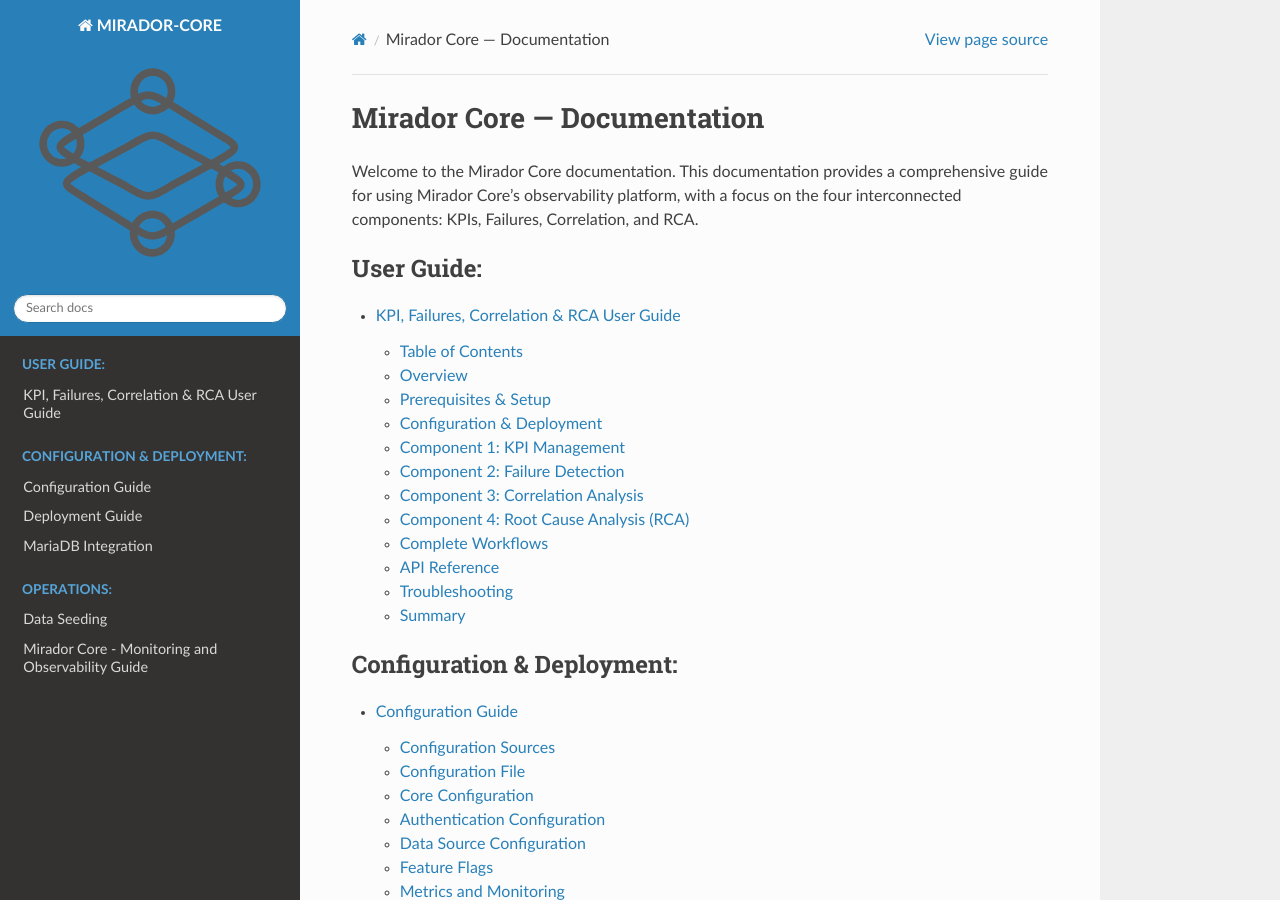
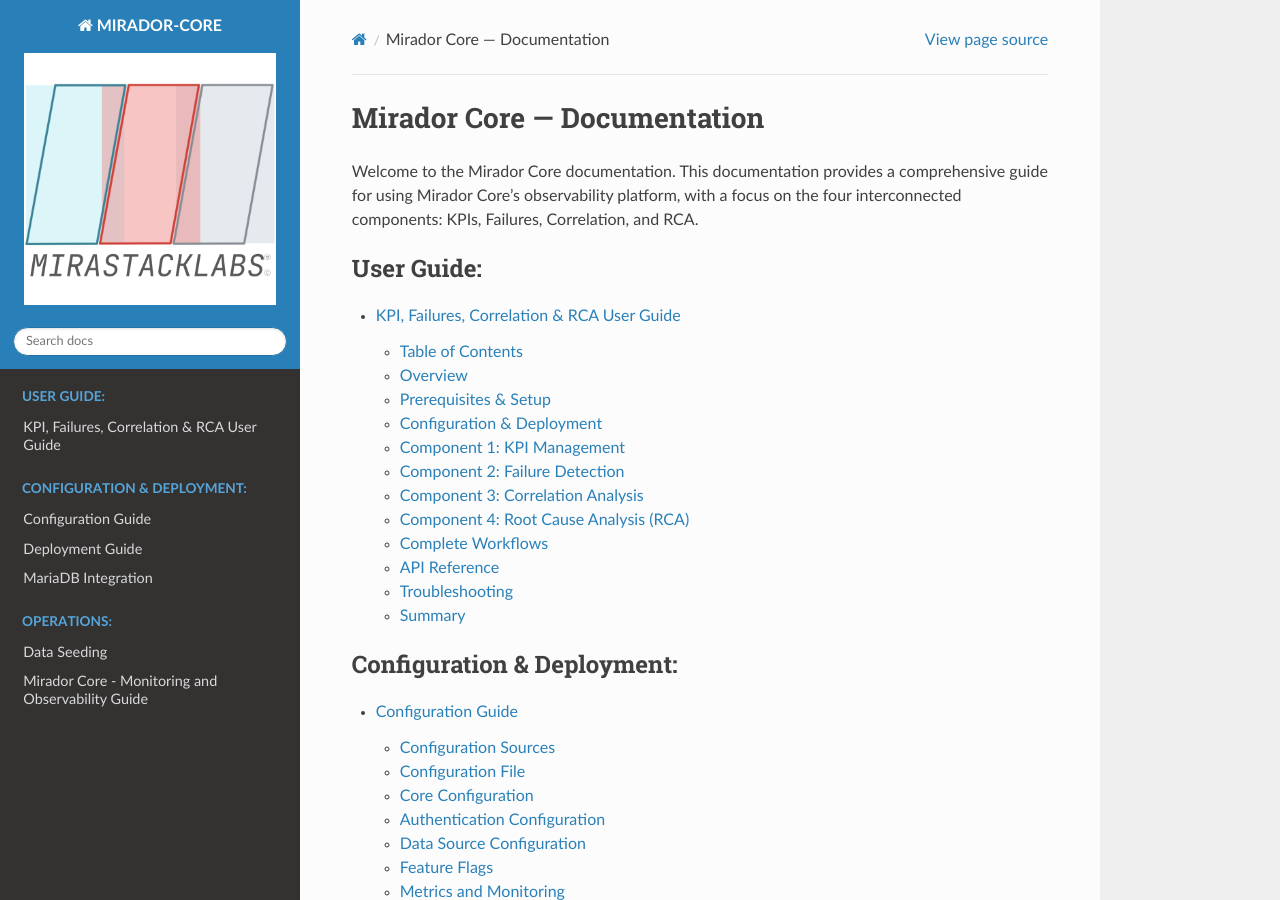
Before and after one commit to platformbuilds/mirador-core, a Sphinx documentation site: the page built from docs/index.md, in a window 1280 px wide and 900 px high. Built offline with Sphinx 7.4.7 and the Read the Docs theme 3.1.0, drawn with Linux system fonts in a browser that asks for light colours.

Commit message:
chore: update logo to Mirastacklabs branding
- Replace logo.svg with new logo.png
- Update docs/conf.py to reference the new PNG logo

```diff
--- a/docs/conf.py
+++ b/docs/conf.py
@@ -27,7 +27,7 @@
 
 html_theme = 'sphinx_rtd_theme'
 html_static_path = ['_static']
-html_logo = '_static/logo.svg'
+html_logo = '_static/logo.png'
 
 # -- Options for intersphinx extension ---------------------------------------
 # https://www.sphinx-doc.org/en/master/usage/configuration.html#options-for-intersphinx
```
Also changed, not shown: docs/_static/logo.png (added), docs/_static/logo.svg (deleted).
